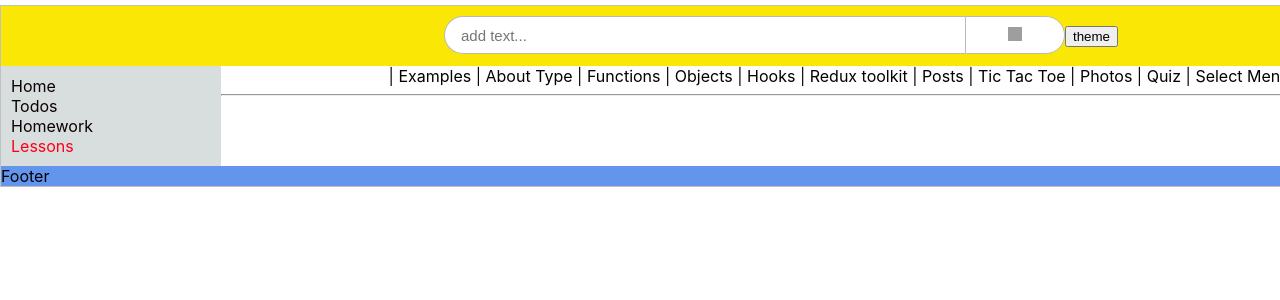
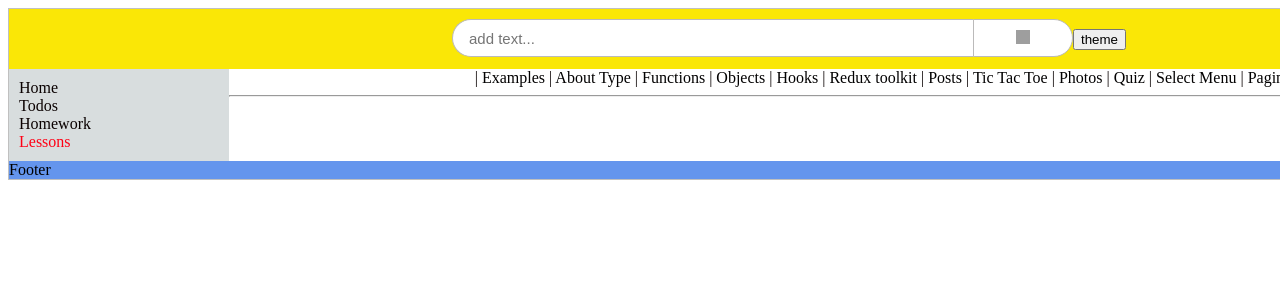
Before and after one commit to VladimirShumliaiev/Type-script-React, a React (Create React App) app in the folder my-app/: page /lessons in a window 1280 px wide. Shown: the top 300 px of the page. Built offline with nearby package versions, Linux system fonts and the light colour scheme; grey boxes are pictures that could not be loaded.

Commit message:
18.06.2023 +++

```diff
--- a/my-app/src/Components/mainContent/Todo/Todo.module.css
+++ b/my-app/src/Components/mainContent/Todo/Todo.module.css
@@ -19,6 +19,7 @@
     gap: 5px;
     font-size: 1.5rem;
 
+
 }
 
 .pageNum {
@@ -26,6 +27,7 @@
     border-radius: 3px;
     font-weight: 400;
     cursor: pointer;
+    border: 1px solid;
 }
 
 a.active {
--- a/my-app/src/index.css
+++ /dev/null
@@ -1,13 +0,0 @@
-body {
-  margin: 0;
-  font-family: -apple-system, BlinkMacSystemFont, 'Segoe UI', 'Roboto', 'Oxygen',
-    'Ubuntu', 'Cantarell', 'Fira Sans', 'Droid Sans', 'Helvetica Neue',
-    sans-serif;
-  -webkit-font-smoothing: antialiased;
-  -moz-osx-font-smoothing: grayscale;
-}
-
-code {
-  font-family: source-code-pro, Menlo, Monaco, Consolas, 'Courier New',
-    monospace;
-}
--- a/my-app/src/index.tsx
+++ b/my-app/src/index.tsx
@@ -1,6 +1,5 @@
 import React from 'react';
 import ReactDOM from 'react-dom/client';
-import './index.css';
 import App from './App';
 import {BrowserRouter} from "react-router-dom";
 import {Provider} from "react-redux";
```
